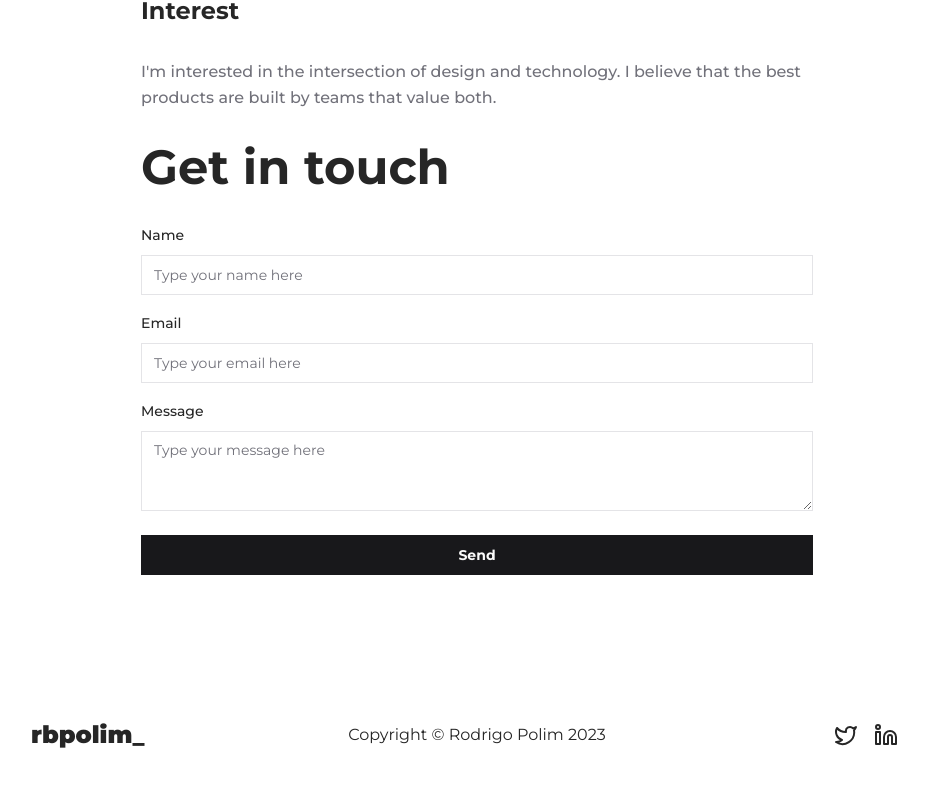
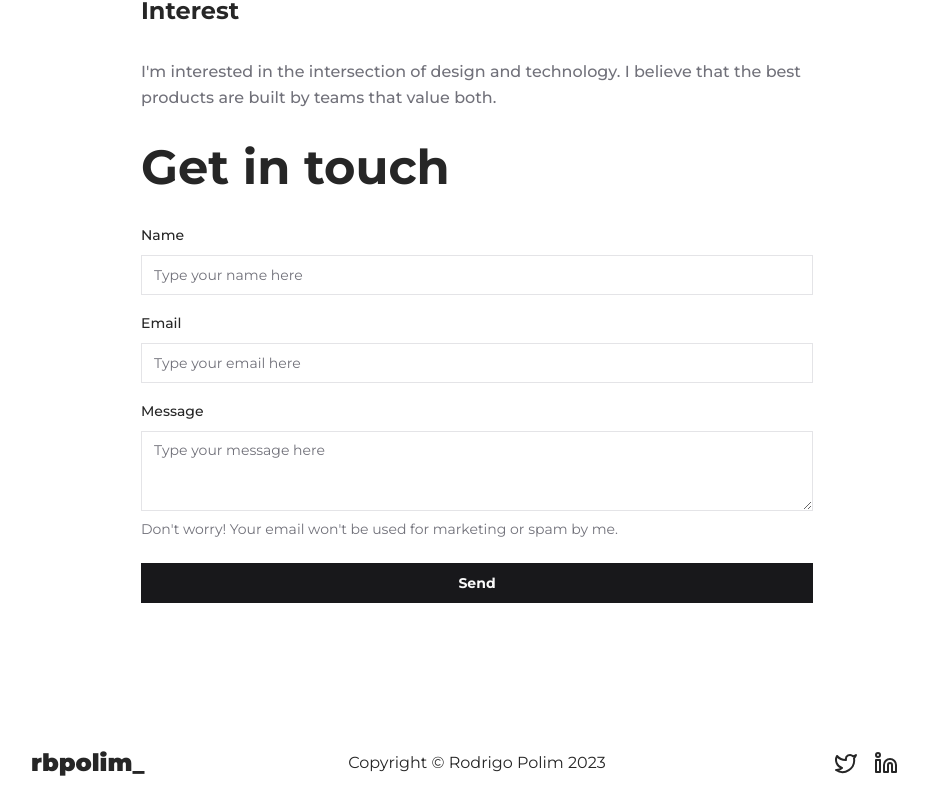
Before and after one commit to rbpolim/portfolio-v2, a Next.js app: page /about in a window 1280 px wide. Shown: the part 481-1292 px from the top of the page, without its empty margins (163-1091 px from the left). Before the commit the page ends 1264 px from the top, so only its background shows below. Built offline with nearby package versions, Linux system fonts and the light colour scheme.

Commit message:
chore: add description contact-form

```diff
--- a/components/contact-form.tsx
+++ b/components/contact-form.tsx
@@ -13,6 +13,7 @@ import { Button } from '@/components/ui/button'
 import {
   Form,
   FormControl,
+  FormDescription,
   FormField,
   FormItem,
   FormLabel,
@@ -116,6 +117,10 @@ export const ContactForm = () => {
                       {...field}
                     />
                   </FormControl>
+                  <FormDescription>
+                    Don&apos;t worry!
+                    Your email won&apos;t be used for marketing or spam by me.
+                  </FormDescription>
                   <FormMessage />
                 </FormItem>
               )}
```
